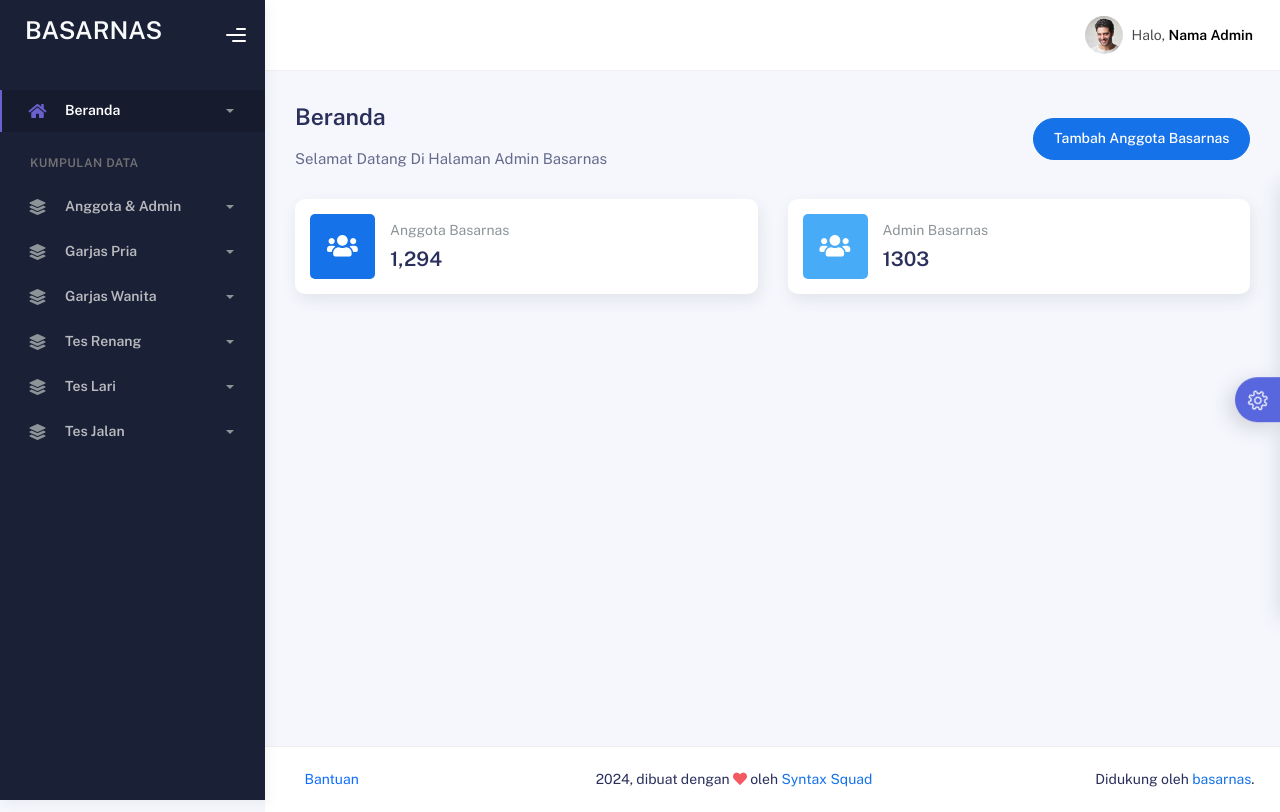
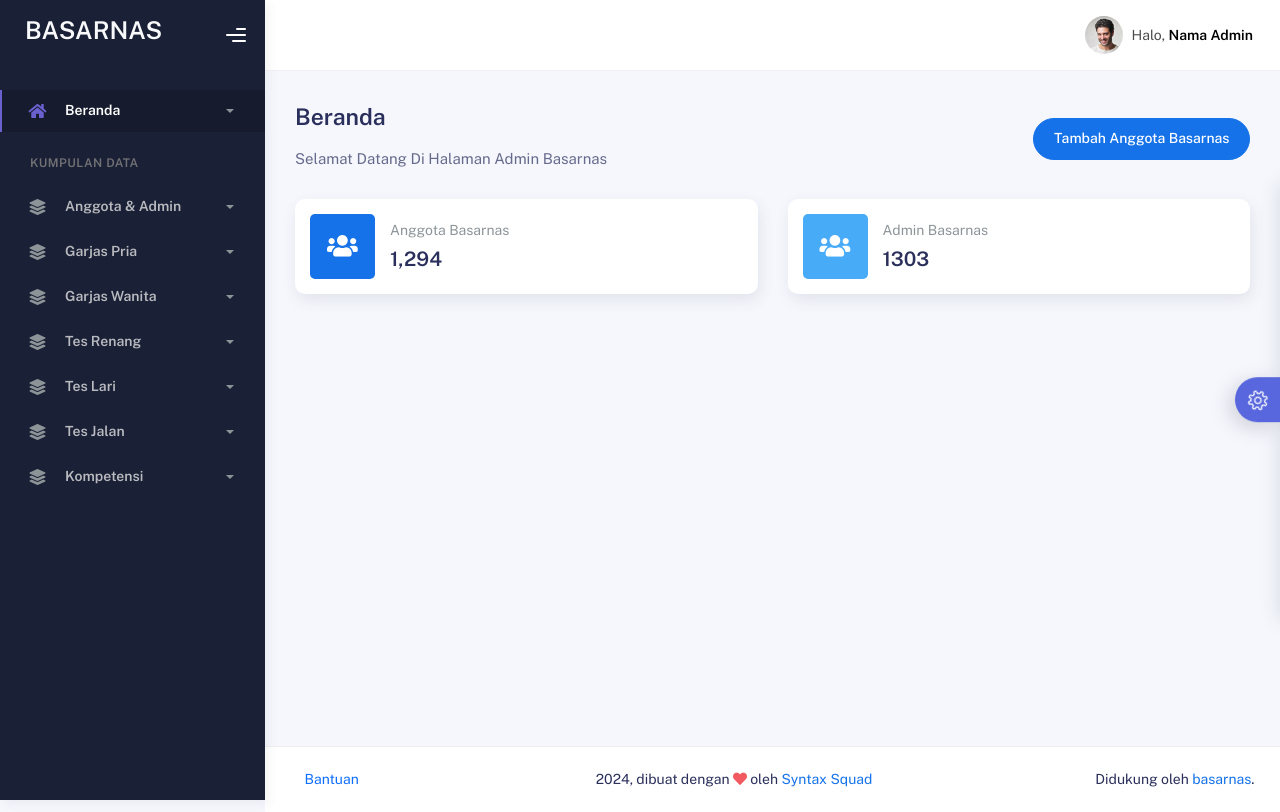
Before and after one commit to fifovalle/BASARNAS, a PHP site: page / in a window 1280 px wide. Run offline with PHP 8.4, Linux system fonts and the light colour scheme.

Commit message:
Menambahkan menu sidebar kompetensi

```diff
--- a/src/admin/partials/sidebar.php
+++ b/src/admin/partials/sidebar.php
@@ -198,6 +198,32 @@
                         </ul>
                     </div>
                 </li>
+                <li class="nav-item">
+                    <a data-bs-toggle="collapse" href="#kompetensi">
+                        <i class="fas fa-layer-group"></i>
+                        <p>Kompetensi</p>
+                        <span class="caret"></span>
+                    </a>
+                    <div class="collapse" id="kompetensi">
+                        <ul class="nav nav-collapse">
+                            <li>
+                                <a href="components/buttons.html">
+                                    <span class="sub-item">Pemula</span>
+                                </a>
+                            </li>
+                            <li>
+                                <a href="components/buttons.html">
+                                    <span class="sub-item">Terampil</span>
+                                </a>
+                            </li>
+                            <li>
+                                <a href="components/buttons.html">
+                                    <span class="sub-item">Mahir</span>
+                                </a>
+                            </li>
+                        </ul>
+                    </div>
+                </li>
             </ul>
         </div>
     </div>
```
